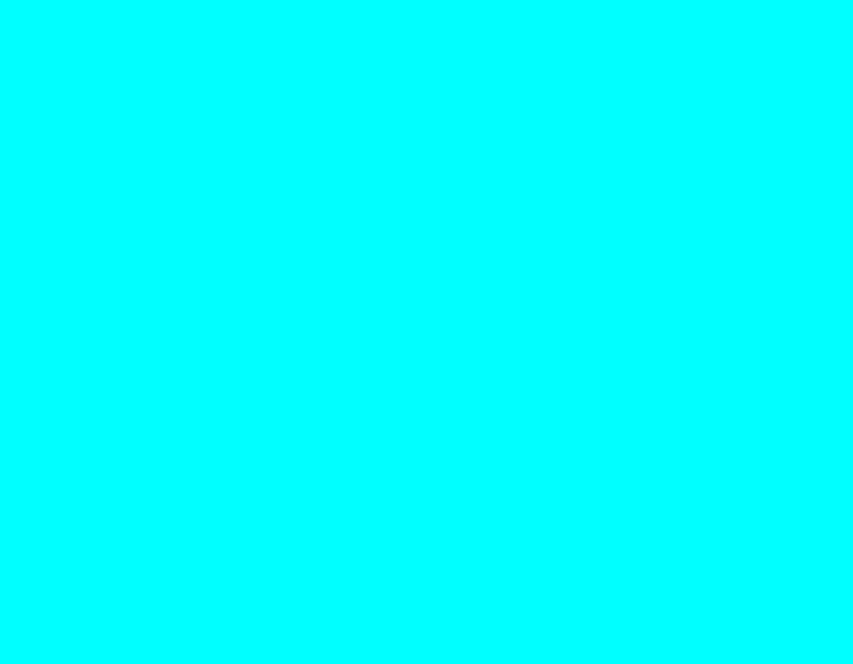
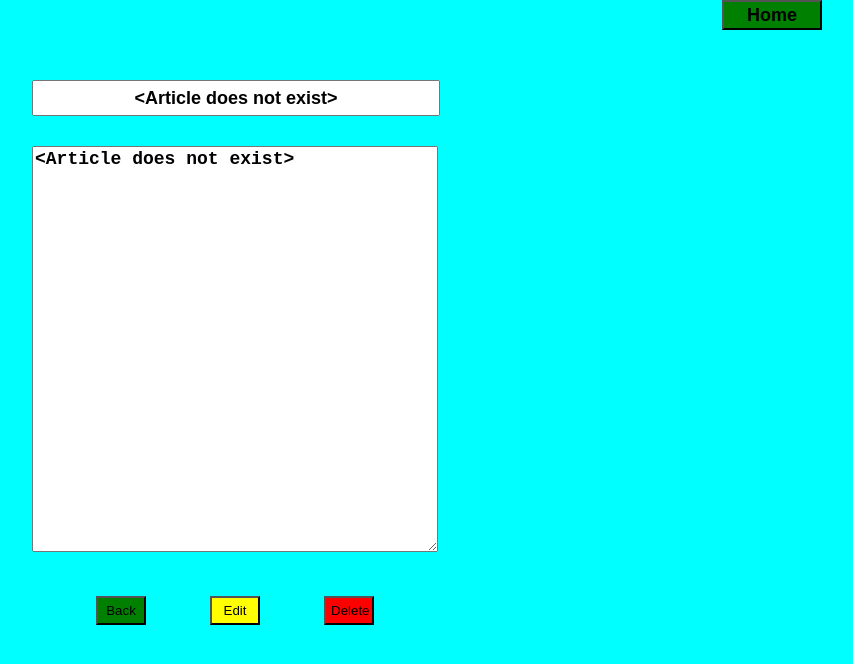
Before and after one commit to sachvarghese/ReactMini, a React (Create React App) app in the folder my-app/: page /viewarticle/1/1 in a window 1280 px wide. Shown: the top 664 px of the page, without its empty margins (408-1261 px from the left). Built offline with nearby package versions, Linux system fonts and the light colour scheme.

Commit message:
18.06.1: View page almost done
Signed-off-by: Antony S Varghese <A-8811@ibsplc.com>

```diff
--- a/my-app/src/App.js
+++ b/my-app/src/App.js
@@ -8,6 +8,7 @@ import HomePage from './components/HomePage';
 import SearchPage from './components/SearchPage';
 import AddPage from './components/AddPage';
 import {v4 as uuid} from 'uuid';
+import ViewPage from './components/ViewPage';
 
 class App extends Component {
 
@@ -110,6 +111,9 @@ class App extends Component {
         <AddPage {...props} addArticle={this.addArticle}/>
         </React.Fragment> )}/>
 
+        <Route path="/viewarticle/:id/:articleid" render={props=>(<React.Fragment>
+        <ViewPage {...props} articles={this.state.articles}/>
+        </React.Fragment> )}/>
         </Router>
 
     );
--- a/my-app/src/components/AddPage.js
+++ b/my-app/src/components/AddPage.js
@@ -24,7 +24,7 @@ class AddPage extends Component {
 
     onSubmit = (e) => {
         e.preventDefault();
-        if(this.state.title!='' && this.state.content!='') {
+        if(this.state.title!=='' && this.state.content!=='') {
             this.setState({
                 title:'',
                 content:'',
--- a/my-app/src/components/ArticleInstance.js
+++ b/my-app/src/components/ArticleInstance.js
@@ -1,16 +1,18 @@
 import React, { Component } from 'react';
+import { withRouter } from 'react-router-dom';
 
 class ArticleItem extends Component {
 
-
-
-
+    onViewClick = (id) => {
+        console.log(this.props);
+        this.props.history.push('/viewarticle/'+ this.props.match.params.id+ '/' + id);
+    }
 
     render() {
         return this.props.arts.filter(art => art.title.includes(this.props.substring)).map((art) => (
             <div style={artStyle}>
                 {art.title}
-                <button style={buttonStyle}>View</button>
+                <button style={buttonStyle} onClick={this.onViewClick.bind(this,art.id)}>View</button>
                 <br/>
                 </div>
         ));
@@ -40,4 +42,4 @@ const buttonStyle = {
     backgroundColor: 'lightgreen',
     float:'right'
 }
-export default ArticleItem;
+export default withRouter(ArticleItem);
--- a/my-app/src/components/SearchPage.js
+++ b/my-app/src/components/SearchPage.js
@@ -5,13 +5,15 @@ class SearchPage extends Component {
 
     state = {
         substring: '',
-        artVisibility: 'hidden'
+        artVisibility: 'hidden',
+        noResVisible: 'hidden'
     }
 
     onChange = (e) => {
         this.setState({
             [e.target.name]: e.target.value,
-            artVisibility: 'hidden'
+            artVisibility: 'hidden',
+            noResVisible: 'hidden'
         }
         );
     }
@@ -39,14 +41,16 @@ class SearchPage extends Component {
         if(this.doArticlesExist()){
             this.setState({
                 substring: this.state.substring,
-                artVisibility: 'visible'
+                artVisibility: 'visible',
+                noResVisible:'hidden'
         });
         }
         else {
             console.log("No");
             this.setState({
                 substring: this.state.substring,
-                artVisibility: 'hidden'
+                artVisibility: 'hidden',
+                noResVisible:'visible'
         });
         }
     }
@@ -63,10 +67,13 @@ class SearchPage extends Component {
             <button style={searchButtonStyle} onClick={this.searchArticles}> Search</button>
             <br/><br/><br/>
             </div>
+            <div style={{visibility:this.state.noResVisible}}>
+            <h2 style={errorStyle}>No result found</h2>
+            </div>
+            <div style={{visibility:this.state.artVisibility}}>
+            <ArticleInstance arts={this.props.articles} substring={this.state.substring} />
+            </div>
 
-            <div style={{visibility:this.state.artVisibility}}>
-            <ArticleInstance arts={this.props.articles} substring={this.state.substring}/>
-            </div>
             </React.Fragment>
             )
 
@@ -116,4 +123,8 @@ const searchTextStyle = {
     marginLeft: 20
  }
 
+ var errorStyle = {
+    color:'red',
+     marginLeft:window.innerWidth/2,
+}
 export default withRouter(SearchPage);
--- a/my-app/src/components/ViewPage.js
+++ b/my-app/src/components/ViewPage.js
@@ -0,0 +1,112 @@
+import React, { Component } from 'react';
+import { withRouter } from 'react-router-dom';
+
+class ViewPage extends Component {
+
+    state = {
+        title:'<Article does not exist>',
+        content:'<Article does not exist>'
+    }
+
+    backClick = () => {
+        this.props.history.push('/searchview/' + this.props.match.params.id);
+    }
+
+    homeClick = () => {
+        this.props.history.push('/articleview/' + this.props.match.params.id);
+    }
+
+    getTitle = () =>{
+        console.log("got title")
+        for(var i=0; i<this.props.articles.length;i++) {
+            if(this.props.articles[i].id===this.props.match.params.articleid) {
+                this.setState({
+                    title: this.props.articles[i].title,
+                    content: this.props.articles[i].content
+                });
+                console.log(this.props.articles[i].title)
+            }
+        }
+    }
+
+    componentDidMount = () =>{
+        console.log(this.getTitle());
+    }
+    render() {
+        return (
+            <div>
+            <button style={homeStyle} onClick={this.homeClick}> Home</button>
+
+            <div style={{marginLeft: (window.innerWidth/2)-centerBoxText.width/2}}>
+             <input type="text" name="title" style={centerBoxText} value={this.state.title} readOnly />
+             <br/>
+             <textarea type="text" name="content" style={centerBoxContent} value={this.state.content} readOnly />
+             <br/>
+             <button style={backBtnStyle} onClick={this.backClick}>Back</button>
+             <button style={editBtnStyle}>Edit</button>
+             <button style={deleteBtnStyle}>Delete</button>
+            </div>
+            </div>
+        );
+    }
+}
+
+const centerBoxText = {
+    textAlign: 'center',
+    fontWeight: 'bold',
+    fontSize: 18,
+    width: 400,
+    height: 30,
+    marginTop: (window.innerHeight/10)
+}
+
+const centerBoxContent = {
+    textAlign:'left',
+    fontWeight: 'bold',
+    fontSize: 18,
+    marginTop: 0,
+    width: 400,
+    height: 400,
+    marginTop: (window.innerHeight/10)-50
+}
+
+const homeStyle = {
+    cursor: 'pointer',
+    textAlign: 'center',
+    fontWeight: 'bold',
+    fontSize: 18,
+    backgroundColor: 'green',
+    width: 100,
+    height:30,
+    radius:10,
+    float: 'right',
+    marginRight:50
+}
+
+const backBtnStyle = {
+    width: 50,
+    backgroundColor:'green',
+    padding: '5px',
+    marginLeft:window.innerWidth/20,
+    marginTop: window.innerHeight/20,
+    cursor: 'pointer'
+}
+
+const editBtnStyle = {
+    width: 50,
+    backgroundColor:'yellow',
+    padding: '5px',
+    marginLeft:window.innerWidth/20,
+    marginTop: window.innerHeight/20,
+    cursor: 'pointer'
+}
+
+const deleteBtnStyle = {
+    width: 50,
+    backgroundColor:'red',
+    padding: '5px',
+    marginLeft:window.innerWidth/20,
+    marginTop: window.innerHeight/20,
+    cursor: 'pointer'
+}
+export default withRouter(ViewPage);
```
